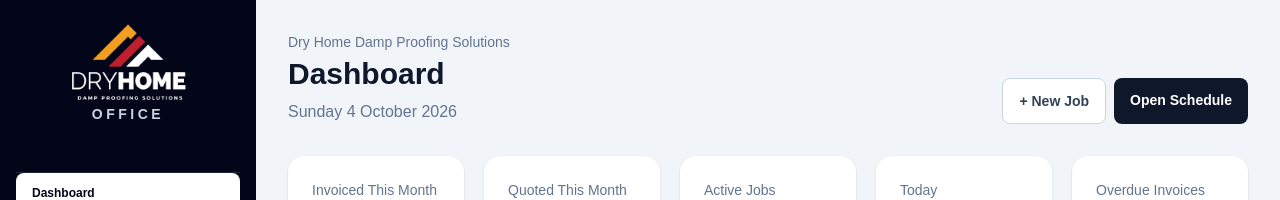
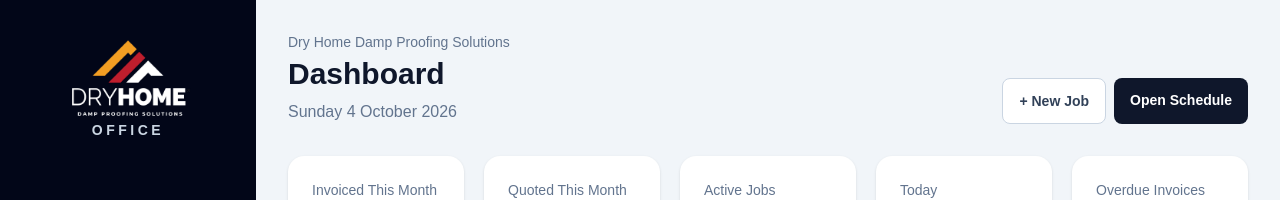
Before and after one commit to buildcompare/dry-home-office, a Next.js app: page / in a window 1280 px wide. Shown: the top 200 px of the page. Built offline with nearby package versions, Linux system fonts and the light colour scheme; no server answers; the database is empty.

Commit message:
Add a little space above the logo and centre the sidebar nav.

```diff
--- a/src/components/Sidebar.tsx
+++ b/src/components/Sidebar.tsx
@@ -124,7 +124,7 @@ export default function Sidebar() {
 
       {/* LOGO */}
 
-      <div className="mb-12 flex flex-col items-center px-2">
+      <div className="mb-2 flex flex-col items-center px-2 pt-4">
         {/* PNG is 500x500 with the mark inset (y 152–348). Clip that transparent band so OFFICE sits just under the artwork. */}
         <div className="h-[calc(12rem*197/500)] w-48 overflow-hidden">
           <Image
@@ -145,7 +145,7 @@ export default function Sidebar() {
 
       {/* MAIN NAVIGATION */}
 
-      <nav className="flex-1">
+      <nav className="flex flex-1 flex-col justify-center">
         <div className="border-t border-slate-800">
           {mainNavItems.map(
             (item) => {
```
